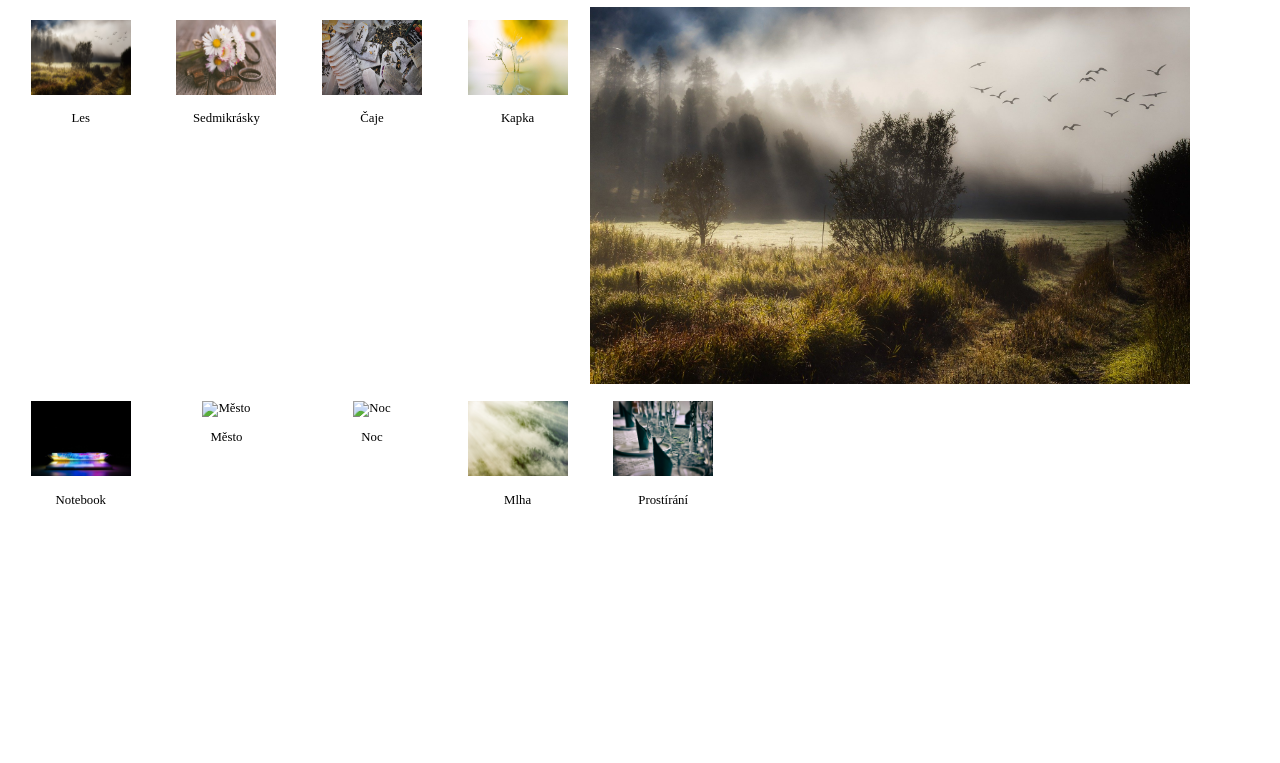
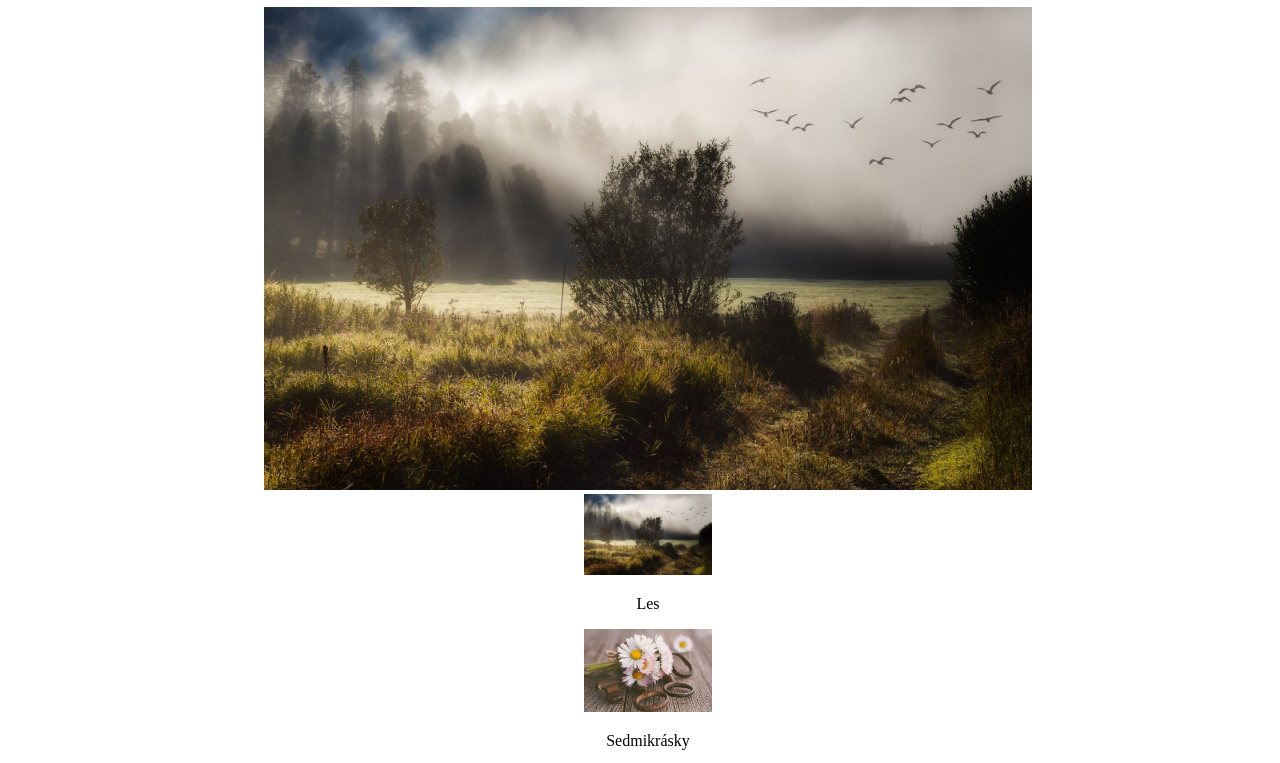
Before and after one commit to Lucie-git/web_gallery, a plain HTML site: page index.html in a window 1280 px wide. Shown: the part 73-836 px from the top of the page. Before the commit the page ends 800 px from the top, so only its background shows below. Drawn offline with Linux system fonts and the light colour scheme.

Commit message:
3. pokus

```diff
--- a/index.html
+++ b/index.html
@@ -8,35 +8,40 @@
       <title>Web gallery</title>
     </head>
     <body>
+
         <h1>Web Gallery</h1>
-        <img src="assets/01-les.jpg" width="600px">
-        <div class="thumbnail">
-            <img src="assets/01-les.jpg" alt="Les" width="100" height="75" />
-            <p>Les</p>
-          </div><div class="thumbnail">
-            <img src="assets/02-sedmikrasky.jpg" alt="Sedmikrásky" width="100" height="75" />
-            <p>Sedmikrásky</p>
-          </div><div class="thumbnail">
-            <img src="assets/03-caje.jpg" alt="Čaje" width="100" height="75" />
-            <p>Čaje</p>
-          </div><div class="thumbnail">
-            <img src="assets/04-kapka.jpg" alt="Kapka" width="100" height="75" />
-            <p>Kapka</p>
-          </div><div class="thumbnail">
-            <img src="assets/05-notebook.jpg" alt="Notebook" width="100" height="75" />
-            <p>Notebook</p>
-          </div><div class="thumbnail">
-            <img src="assets/06-mesto.jpg" alt="Město" width="100" height="75" />
-            <p>Město</p>
-          </div><div class="thumbnail">
-            <img src="assets/07-noc.jpg" alt="Noc" width="100" height="75" />
-            <p>Noc</p>
-          </div><div class="thumbnail">
-            <img src="assets/08-mlha.jpg" alt="Mlha" width="100" height="75" />
-            <p>Mlha</p>
-          </div><div class="thumbnail">
-            <img src="assets/09-prostirani.jpg" alt="Prostírání" width="100" height="75" />
-            <p>Prostírání</p>
-          </div>
+        <div id="photo">
+        <img src="assets/01-les.jpg"></div>
+
+        <div class="thumbnails">
+
+            <div><img src="assets/01-les.jpg" alt="Les"/>
+            <p>Les</p></div>
+
+            <div><img src="assets/02-sedmikrasky.jpg" alt="Sedmikrásky"/>
+            <p>Sedmikrásky</p></div>
+
+            <div><img src="assets/03-caje.jpg" alt="Čaje"/>
+            <p>Čaje</p></div>
+
+            <div><img src="assets/04-kapka.jpg" alt="Kapka"/>
+            <p>Kapka</p></div>
+
+            <div><img src="assets/05-notebook.jpg" alt="Notebook"/>
+            <p>Notebook</p></div>
+
+            <div><img src="assets/06-mesto.jpg" alt="Město"/>
+            <p>Město</p></div>
+
+            <div><img src="assets/07-noc.jpg" alt="Noc"/>
+            <p>Noc</p></div>
+
+            <div><img src="assets/08-mlha.jpg" alt="Mlha"/>
+            <p>Mlha</p></div>
+
+            <div><img src="assets/09-prostirani.jpg" alt="Prostírání"/>
+            <p>Prostírání</p></div>
+
+        </div>
     </body>
   </html>
--- a/style.css
+++ b/style.css
@@ -1,14 +1,19 @@
-div.thumbnail {
+body {
+    width: 100%;
+}
+#photo{
+    text-align: center;
+}
+#photo img {
+    width: 60%;
+}
+div.thumbnails {
     float: left;
-    width: 120px;
-    height: 180px;
-    margin: 1em;
+    width: 100%;
     text-align: center;
-    font-size: 0.8em;
-  }
-image {
-    width: 600px;
 }
-h1 {
-    color: aqua;
+
+.thumbnails img {
+    width: 10%;
+
 }
```
